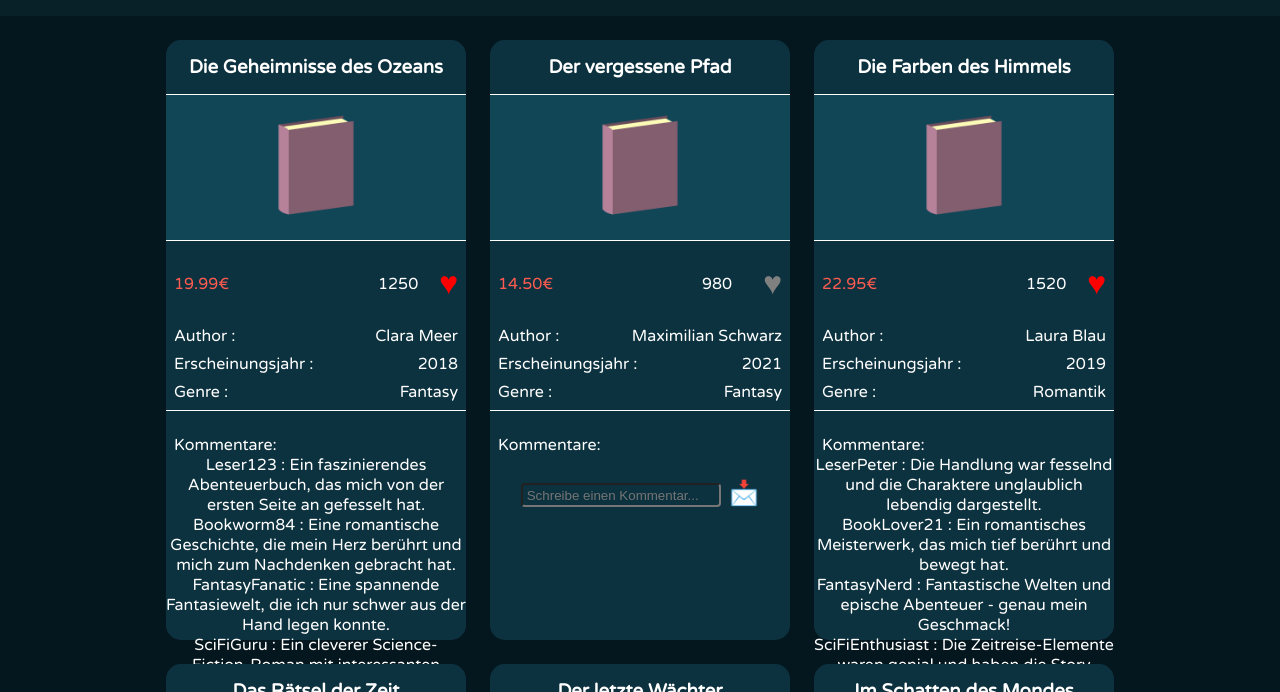
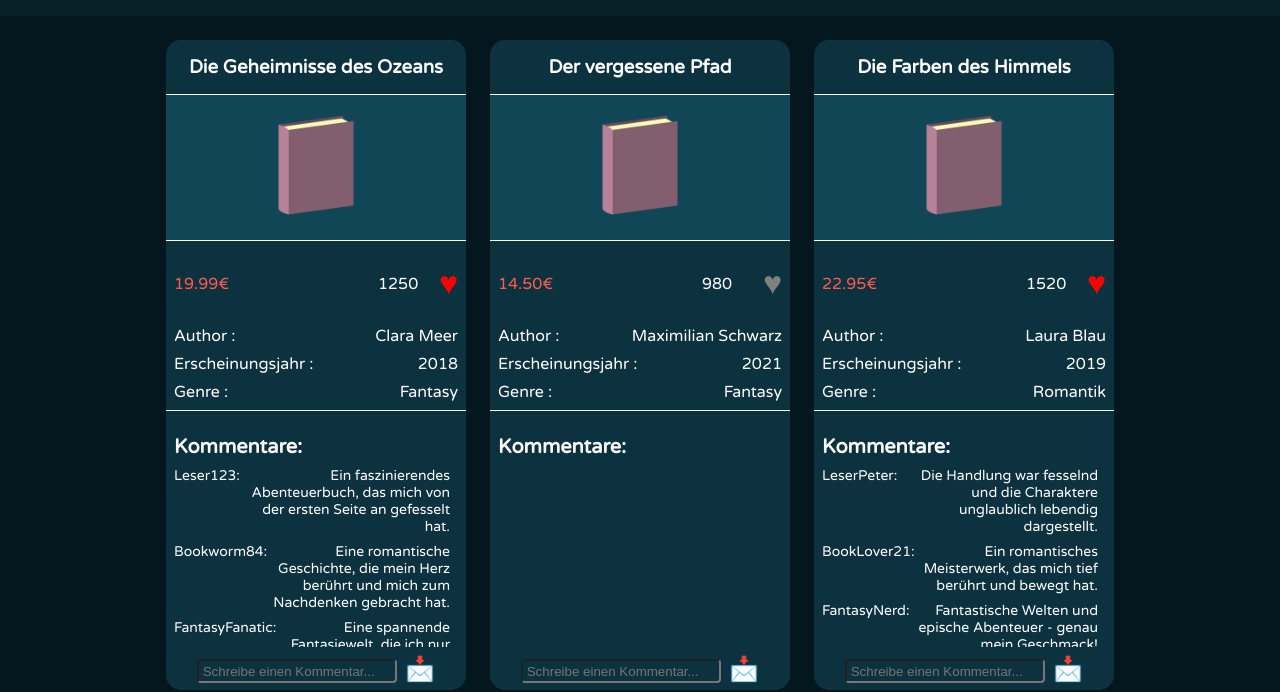
Before and after one commit to Ch1charito/Bookstore, a plain HTML site: page index.html in a window 1280 px wide. Shown: the part 104-796 px from the top of the page. Drawn offline with Linux system fonts and the light colour scheme.

Commit message:
added renderBookComments

```diff
--- a/script.js
+++ b/script.js
@@ -209,7 +209,7 @@ let books = [
                 </div>
                 <div>
                   <div class="comment-headline">Kommentare:</div>
-                  <div id="comment-section-${index}"></div>
+                  <div class="comment-area" id="comment-section-${index}"></div>
                   <div class="input-button"><input class="input-comment" placeholder=" Schreibe einen Kommentar..." type="text"><button class="send-button">&#128233;</button></div>
                 </div>
             </div>`;
@@ -316,7 +316,7 @@ let books = [
     for (let i = 0; i < books[index].comments.length; i++) {                  // ich brauche eine schleife die pro Buch nochmal innerhalt Comments wiederholt damit alle comments gerendert werden
       let comment = books[index].comments[i];                                 // ich hole mir das objekt mit zwei eigenschaften einmal der name eigenschaft und einmal der comment eigenschaft
       commentsHTML += ` <div class="comment">
-                          <span>${comment.name} :</span>
+                          <span>${comment.name}:</span>
                           <span>${comment.comment}</span>
                         </div>`
     }                                                                         // ich baue eine template die ich quasi in meine template einbauen möchte, einmal mit dem name und einmal mit dem comment
--- a/style.css
+++ b/style.css
@@ -74,7 +74,7 @@
         background-color: #0d323f;
         border-radius: 15px;
         width: 300px;
-        height: 600px;
+        height: 650px;
         @media (max-width: 370px){
             width: 250px;
         }
@@ -133,9 +133,20 @@
             display: flex;
             margin-top: 24px;
             margin-left: 8px;
+            font-weight: bold;
+            font-size: 20px;
+            margin-bottom: 8px;
+        }
+        .comment-area{
+            height: 180px;
+            overflow-y: auto;               /* mit overflow-y kann ich vertikales scrollen aktivieren */
+            font-size: 14px;
+            margin-left: 8px;
+            margin-right: 8px;
+            padding-right: 8px;
         }
         .input-button{
-            margin-top: 24px;
+            margin-top: 8px;
             display: flex;
             justify-content: center;
             align-items: end;
@@ -147,6 +158,11 @@
             background: none;
             color: white;
             height: 24px;
+        }
+        .comment{
+            display: flex;
+            text-align: end;
+            margin-bottom: 8px;
         }
         .send-button{
             background: none;
```
